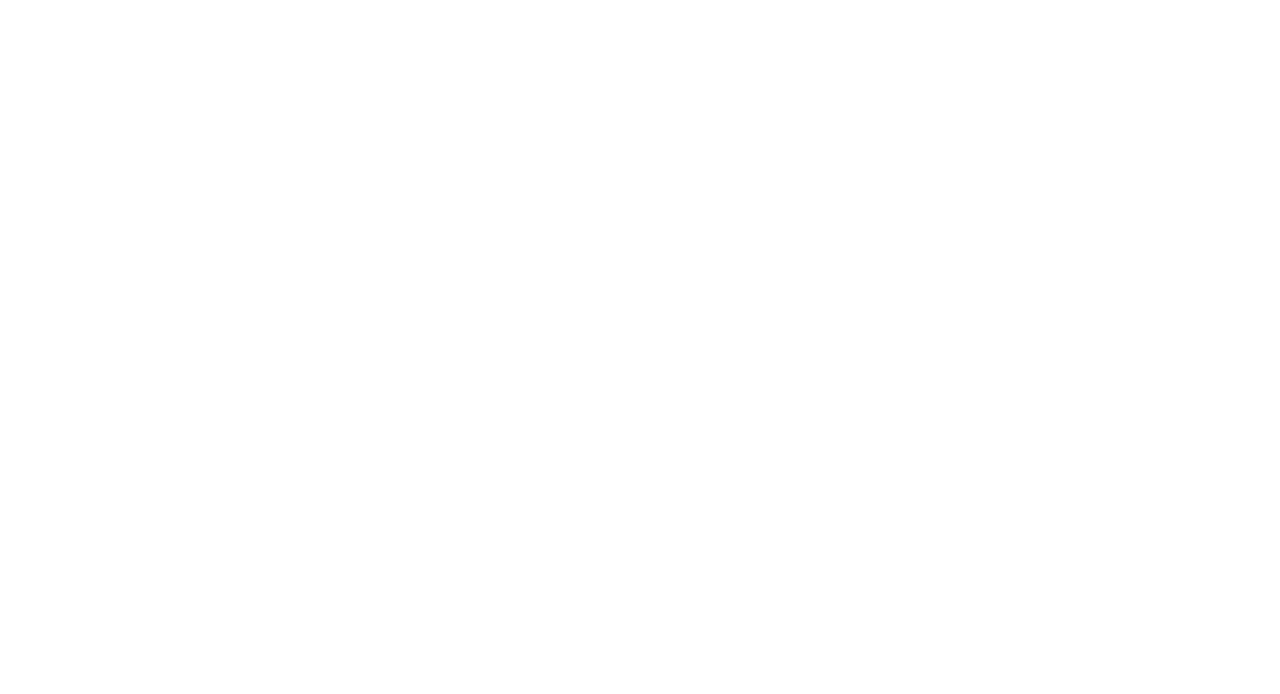
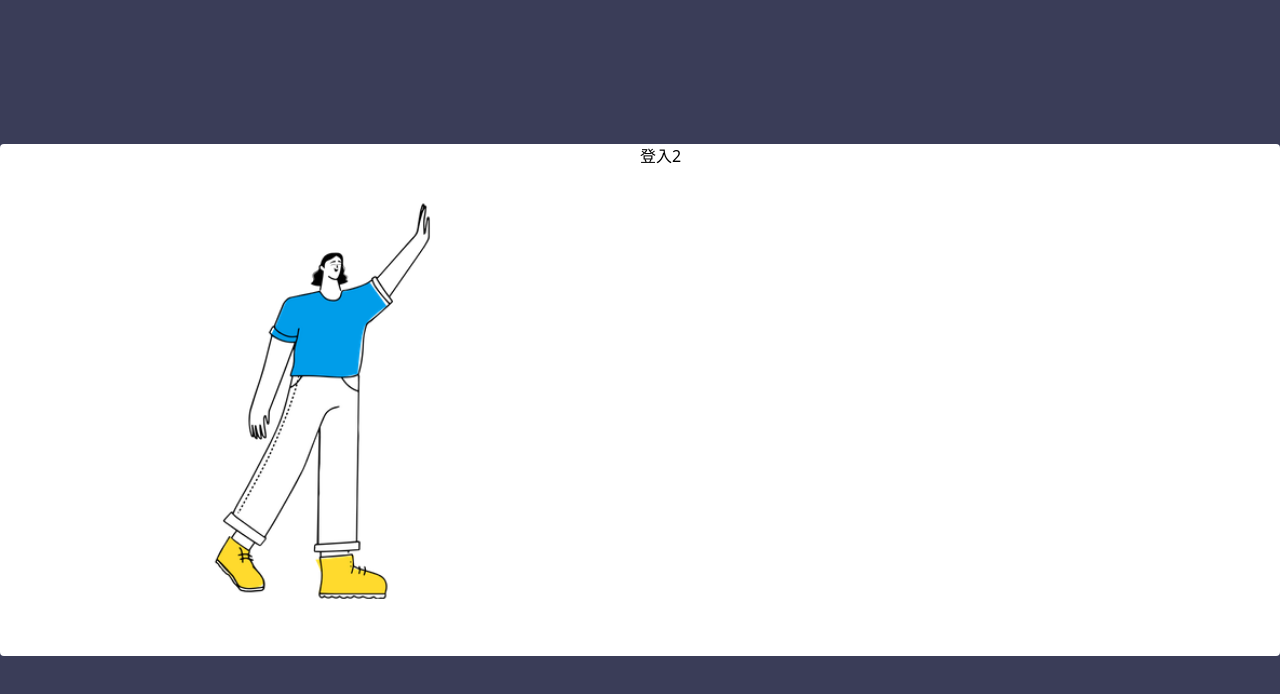
Before and after one commit to suochantsao/FinGarage, a React (Create React App) app: page /user/signin in a window 1280 px wide. Before the commit this address had no page. Shown: the top 694 px of the page. Built offline with nearby package versions, Linux system fonts and the light colour scheme.

Commit message:
Layout:Styling sign in page and setting routers

```diff
--- a/src/App.jsx
+++ b/src/App.jsx
@@ -6,16 +6,26 @@ import Home from "./pages/default/Home";
 import Forum from "./pages/forum/Forum";
 import LeaderBoard from "./pages/default/LeaderBoard";
 import About from "./pages/default/About";
+import AccountIndex from './pages/account/AccountIndex';
+import SignIn from './pages/account/SignIn';
+import SignUp from './pages/account/SignUp';
 
 function App() {
   return (
     <Routes>
+      {/* Home page */}
       <Route path="/" element={<Index />}>
         <Route path="" element={<Home />}></Route>
         <Route path="leaderboard" element={<LeaderBoard />}></Route>
         <Route path="about" element={<About />}></Route>
       </Route>
+      {/* Forum Page */}
       <Route path="/forum" element={<Forum />}></Route>
+      {/* Sign In / Sign Up page */}
+      <Route path="/user" element={<AccountIndex />}>
+        <Route path="signin" element={<SignIn />}></Route>
+        <Route path="signup" element={<SignUp />}></Route>
+      </Route>
     </Routes>
   );
 }
--- a/src/components/layout/Header.jsx
+++ b/src/components/layout/Header.jsx
@@ -61,7 +61,7 @@ export default function Header() {
                   <Link to="/about">關於我們</Link>
                 </li>
                 <li className="mobile-nav-btn">
-                  <Link to="">註冊或登入</Link>
+                  <Link to="/user/signin">註冊或登入</Link>
                 </li>
               </ul>
             </div>
@@ -81,7 +81,7 @@ export default function Header() {
               <Link to="/about">關於我們</Link>
             </li>
             <li className="primary-btn btn">
-              <Link to="">註冊或登入</Link>
+              <Link to="/user/signin">註冊或登入</Link>
             </li>
           </ul>
         </nav>
--- /dev/null
+++ b/src/components/layout/LoginLayout.jsx
@@ -0,0 +1,9 @@
+export default function LoginLayout(props){
+  return (
+    <div className='bg-[#3a3d58] h-screen flex items-center'>
+      <main className="container mx-auto bg-white rounded">
+        {props.children}
+      </main>
+    </div>
+  )
+}
--- a/src/components/layout/MainLayout.jsx
+++ b/src/components/layout/MainLayout.jsx
@@ -2,7 +2,7 @@
 import Header from "./Header";
 import Footer from "./Footer";
 
-function MainLayout(props) {
+export default function MainLayout(props) {
   return (
     <div>
       <Header />
@@ -11,5 +11,3 @@ function MainLayout(props) {
     </div>
   );
 }
-
-export default MainLayout;
--- /dev/null
+++ b/src/pages/account/AccountIndex.jsx
@@ -0,0 +1,12 @@
+import LoginLayout from '../../components/layout/LoginLayout';
+import { Outlet } from "react-router-dom";
+
+function AccountIndex() {
+  return (
+    <LoginLayout>
+      <Outlet />
+    </LoginLayout>
+  );
+}
+
+export default AccountIndex;
--- /dev/null
+++ b/src/pages/account/SignIn.jsx
@@ -0,0 +1,16 @@
+function SignIn() {
+  return (
+    <ul className='grid grid-cols-2'>
+      <li>
+        <img
+          className="w-4/5 mx-auto lg:w-2/5 lg:py-10 hover:translate-x-10"
+          src={window.location.origin + "/images/signin.png"}
+          alt=""
+        />
+      </li>
+      <li>登入2</li>
+    </ul>
+  );
+}
+
+export default SignIn;
--- /dev/null
+++ b/src/pages/account/SignUp.jsx
@@ -0,0 +1,9 @@
+function SignIn() {
+  return (
+    <div className="sign-in">
+      <h1>註冊</h1>
+    </div>
+  );
+}
+
+export default SignIn;
--- /dev/null
+++ b/src/pages/auth/AuthIndex.jsx
@@ -0,0 +1,9 @@
+import { Outlet } from "react-router-dom";
+
+function AuthIndex() {
+  return (
+    <Outlet />
+  );
+}
+
+export default AuthIndex;
--- a/src/pages/default/Home.jsx
+++ b/src/pages/default/Home.jsx
@@ -5,7 +5,7 @@ function Home() {
     <div className={classes.home}>
       <div className="container mx-auto py-4 text-[#1a1b1e] text-center bg-cover font-NotoSans home">
         <ul className="flex flex-col justify-center items-center lg:flex-row">
-          <li className="w-full px-6 pt-2 lg:pt-24 flex flex-col justify-center lg:w-2/5 lg:pl-10">
+          <li className="w-full px-6 pt-2 lg:pt-24 flex flex-col justify-center lg:w-2/5">
             <h2 className="text-2xl lg:text-left lg:text-4xl tracking-wide leading-snug">
               你想知道的財經知識<br></br>盡在 FinGarage 財經知識庫
             </h2>
--- a/src/pages/default/Index.jsx
+++ b/src/pages/default/Index.jsx
@@ -1,4 +1,3 @@
-// Components
 import MainLayout from "../../components/layout/MainLayout";
 import { Outlet } from "react-router-dom";
 
```
Also changed, not shown: public/images/FinGarage.png (added), public/images/signin.png (added), src/pages/auth/Index.jsx (deleted).
